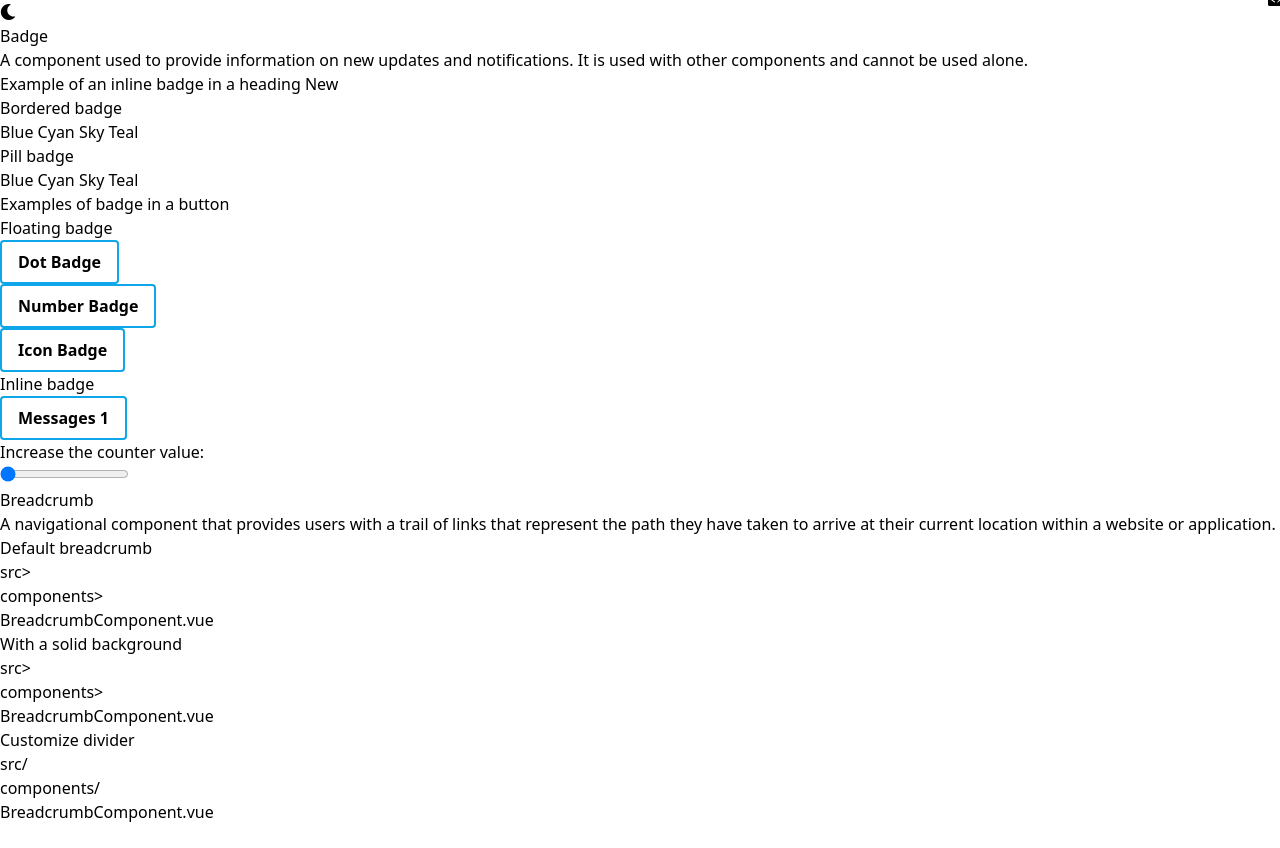
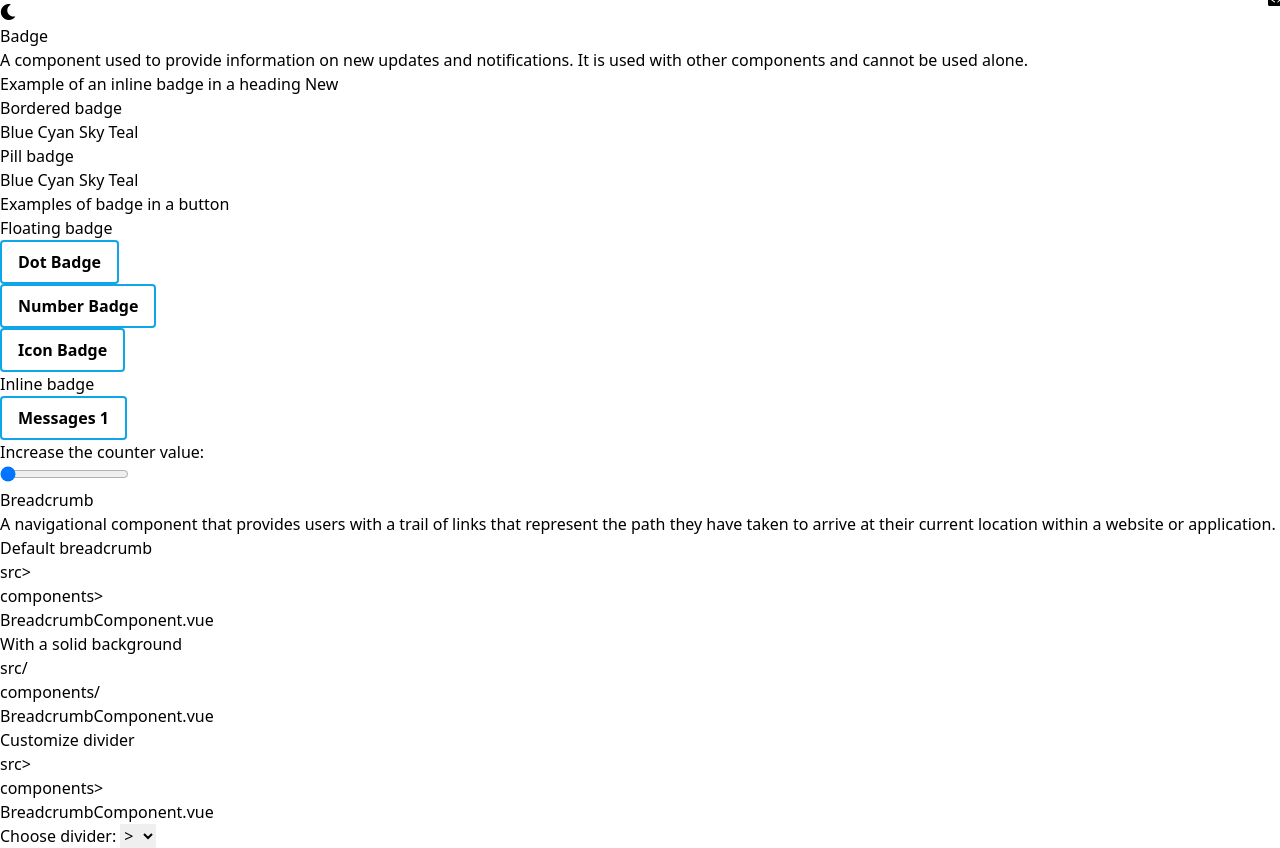
Before and after one commit to AlejandroP1028/Group-GCC_Vue-Component-Library, a Vue app: page / in a window 1280 px wide. Before the commit the page ends 824 px from the top, so only its background shows below. Built offline with nearby package versions, Linux system fonts and the light colour scheme.

Commit message:
breadcrumb updates

```diff
--- a/src/App.vue
+++ b/src/App.vue
@@ -8,19 +8,19 @@
         </button>
         <p class="font-bold text-6xl mb-5 text-black dark:text-white"> Badge </p>
         <p class="text-black dark:text-white text-lg"> A component used to provide information on new updates and notifications. It is used with other components and cannot be used alone. </p>
-        <h1 class="justify-center mt-2 flex items-center text-black dark:text-white text-lg bg-sky-200 dark:bg-gray-700 p-7 px-10 mb-5 overflow-x-auto">
+        <h1 class="justify-center mt-2 flex items-center text-black dark:text-white text-lg bg-blue-100 dark:bg-gray-700 p-7 px-10 mb-5 overflow-x-auto">
           Example of an inline badge in a heading
           <BadgeComponent> New </BadgeComponent>
         </h1>
         <p class="text-black dark:text-white text-lg mb-2"> Bordered badge </p>
-        <div class="p-10 mb-5 bg-sky-200 dark:bg-gray-700 flex justify-center items-center overflow-x-auto">
+        <div class="p-10 mb-5 bg-blue-100 dark:bg-gray-700 flex justify-center items-center overflow-x-auto">
           <BadgeComponent type="bordered" color="blue" class="mr-3"> Blue </BadgeComponent>
           <BadgeComponent type="bordered" color="cyan" class="mr-3"> Cyan </BadgeComponent>
           <BadgeComponent type="bordered" color="sky" class="mr-3"> Sky </BadgeComponent>
           <BadgeComponent type="bordered" color="teal" class="mr-3"> Teal </BadgeComponent>
         </div>
         <p class="text-black dark:text-white text-lg mb-2"> Pill badge </p>
-        <div class="p-10 mb-5 bg-sky-200 dark:bg-gray-700 flex justify-center items-center overflow-x-auto">
+        <div class="p-10 mb-5 bg-blue-100 dark:bg-gray-700 flex justify-center items-center overflow-x-auto">
           <BadgeComponent type="pill" color="blue" class="mr-3"> Blue </BadgeComponent>
           <BadgeComponent type="pill" color="cyan" class="mr-3"> Cyan </BadgeComponent>
           <BadgeComponent type="pill" color="sky" class="mr-3"> Sky </BadgeComponent>
@@ -28,7 +28,7 @@
         </div>
         <p class="text-black dark:text-white text-2xl font-bold mb-2"> Examples of badge in a button </p>
         <p class="text-black dark:text-white text-lg mb-2"> Floating badge </p>
-        <div class="p-7 mb-5 bg-sky-200 dark:bg-gray-700 text-center overflow-x-auto">
+        <div class="p-7 mb-5 bg-blue-100 dark:bg-gray-700 text-center overflow-x-auto">
           <div class="relative inline-block mr-10 m-5">
             <button class="badge-button bg-blue-500 hover:bg-blue-700 dark:bg-blue-700 dark:hover:bg-blue-800 w-52 text-white font-bold py-2 px-4 rounded mr-2">
               Dot Badge
@@ -49,15 +49,17 @@
           </div>
         </div>
         <p class="text-black dark:text-white text-lg mb-2"> Inline badge </p>
-        <div class="p-10 mb-10 bg-sky-200 dark:bg-gray-700 flex justify-center items-center overflow-x-auto">
-          <div class="flex items-center">
+        <div class="mb-10 bg-blue-100 dark:bg-gray-700 flex justify-center items-center overflow-x-auto">
+          <div class="p-10 flex items-center grid grid-cols-2 border-r-2 border-white dark:border-gray-800">
             <button class="badge-button bg-blue-500 hover:bg-blue-700 dark:bg-sky-700 dark:hover:bg-blue-800 w-52 text-white font-bold rounded mr-2">
               Messages
               <BadgeComponent type="number" :class="['relative ml-1', badgeNumber > 0 ? 'visible' : 'invisible']"> {{ badgeNumber }} </BadgeComponent>
             </button>
           </div>
-          <p class="text-black dark:text-white text-lg ml-10 mr-5"> Increase the counter value: </p>
-          <input type="range" min="1" max="99" v-model="badgeNumber" @input="updateBadgeNumber" class="h-2 w-40 appearance-none rounded-lg bg-gray-200 mt-1 outline-none dark:bg-gray-800">
+          <div class="flex items-center justify-center">
+            <p class="text-black dark:text-white text-lg ml-10 mr-5"> Increase the counter value: </p>
+            <input type="range" min="1" max="99" v-model="badgeNumber" @input="updateBadgeNumber" class="h-2 w-40 appearance-none rounded-lg bg-white mt-1 outline-none dark:bg-gray-800">
+          </div>
         </div>
       </section>
 
@@ -65,16 +67,30 @@
         <p class="font-bold text-6xl mb-5 text-black dark:text-white"> Breadcrumb </p>
         <p class="text-black dark:text-white text-lg"> A navigational component that provides users with a trail of links that represent the path they have taken to arrive at their current location within a website or application. </p>
         <p class="text-black dark:text-white text-2xl font-bold mt-5 mb-2"> Default breadcrumb </p>
-        <div class="justify-center mt-2 flex items-center text-black dark:text-white text-lg bg-sky-200 dark:bg-gray-700 p-7 px-10 mb-5 overflow-x-auto">
+        <div class="justify-center mt-2 flex items-center text-black dark:text-white text-lg bg-blue-100 dark:bg-gray-700 p-10 mb-5 overflow-x-auto">
           <BreadcrumbComponent :items="breadcrumbItems" />
         </div>
         <p class="text-black dark:text-white text-lg mb-2"> With a solid background </p>
-        <div class="justify-center mt-2 flex items-center text-black dark:text-white text-lg bg-sky-200 dark:bg-gray-700 p-7 px-10 mb-5 overflow-x-auto">
-          <BreadcrumbComponent :items="breadcrumbItems" type="solidbg" />
+        <div class="justify-center mt-2 flex items-center text-black dark:text-white text-lg bg-blue-100 dark:bg-gray-700 p-10 mb-5 overflow-x-auto">
+          <BreadcrumbComponent :items="breadcrumbItems" type="solidbg" divider="/"/>
         </div>
         <p class="text-black dark:text-white text-lg mb-2"> Customize divider </p>
-        <div class="justify-center mt-2 flex items-center text-black dark:text-white text-lg bg-sky-200 dark:bg-gray-700 p-7 px-10 mb-5 overflow-x-auto">
-          <BreadcrumbComponent :items="breadcrumbItems" divider="/"/>
+        <div class="grid grid-cols-5 mt-2 text-black dark:text-white text-lg bg-blue-100 dark:bg-gray-700 mb-5 overflow-x-auto">
+          <div class="flex-shrink-0 flex items-center justify-center col-span-3 border-r-2 border-solid border-white dark:border-gray-800">
+            <BreadcrumbComponent type="solidbg" :items="breadcrumbItems" :divider="selectedDivider"/>
+          </div>
+          <div class="flex items-center p-10">
+            <label for="divider" class="text-black dark:text-white"> Choose divider: </label>
+            <select id="divider" v-model="selectedDivider" class="ml-2 p-2 rounded bg-white dark:bg-gray-800 dark:text-white">
+              <option value="greaterthan"> > </option>
+              <option value="backslash"> \ </option>
+              <option value="forwardslash"> / </option>
+              <option value="dot"> . </option>
+              <option value="arrow"> → </option>
+              <option value="hyphen"> - </option>
+              <option value="line"> | </option>
+            </select>
+          </div>
         </div>
       </section>
     </div>
@@ -95,6 +111,7 @@ export default {
     return {
       badgeNumber: 1,
       isDarkMode: false,
+      selectedDivider: 'greaterthan', //default divider
       breadcrumbItems: [
         { text: 'src', href: '#' },
         { text: 'components', href: '#' },
--- a/src/components/BreadcrumbComponent.vue
+++ b/src/components/BreadcrumbComponent.vue
@@ -8,8 +8,8 @@
         <span v-else class="inline-flex items-center text-sm font-medium text-black hover:text-blue-600 dark:text-white dark:hover:text-sky-200">
           {{ item.text }}
         </span>
-        <span v-if="index < items.length - 1" class="inline-flex items-center text-m text-black dark:text-white mr-1 ml-4">
-          {{ divider }}
+        <span v-if="index < items.length - 1" class="inline-flex items-center text-m font-bold text-black dark:text-white mr-1 ml-4">
+          {{ computedDivider }}
         </span>
       </li>
     </ol>
@@ -36,8 +36,20 @@ export default {
   computed: {
     breadcrumbClass() {
       return {
-        'bg-blue-200 dark:bg-blue-600 border border-black dark:border-white px-4 py-2 rounded': this.type === 'solidbg'
+        'bg-sky-200 dark:bg-blue-600 border border-black dark:border-white px-4 py-2 rounded': this.type === 'solidbg'
       };
+    },
+    computedDivider() {
+      const dividerMap = {
+        'backslash': '\\',
+        'forwardslash': '/',
+        'dot': '.',
+        'arrow': '→',
+        'greaterthan': '>',
+        'hyphen': '-',
+        'line': '|'
+      }
+      return dividerMap[this.divider] || this.divider;
     }
   }
 }
```
